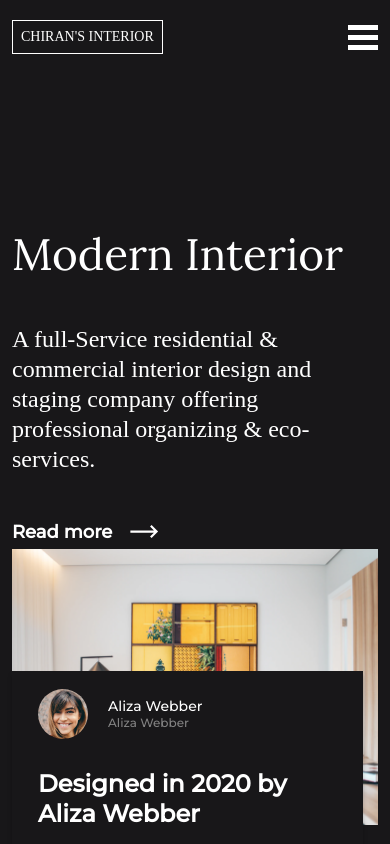
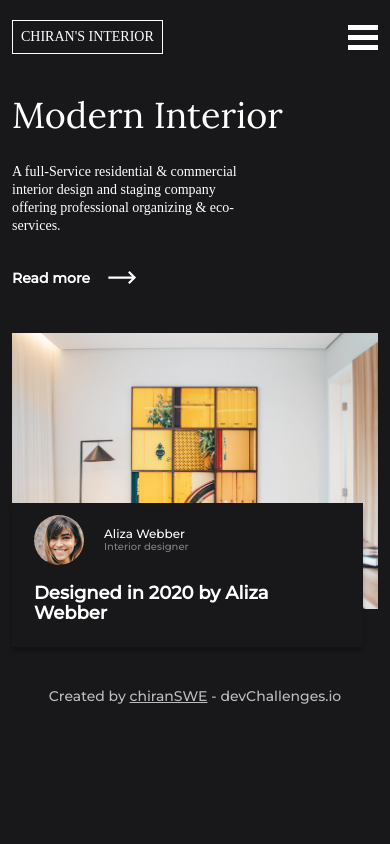
Before and after one commit to TheChiran/interior-consultant, a website built with Vite: page index.html in a window 390 px wide. Shown: the top 844 px of the page. Built offline with nearby package versions, Linux system fonts and the light colour scheme.

Commit message:
[Task-> 1. Added responsiveness ]

```diff
--- a/index.html
+++ b/index.html
@@ -54,7 +54,7 @@
                 <img src="./src/assets/images/static/photo2.png" alt="">
                 <div class="__info__detail">
                   <h2 class="name">Aliza Webber</h2>
-                  <h2 class="designation">Aliza Webber</h2>
+                  <h2 class="designation">Interior designer</h2>
                 </div>
               </div>
               <p class="designed-by">Designed in 2020 by Aliza Webber</p>
--- a/src/assets/scripts/main.ts
+++ b/src/assets/scripts/main.ts
@@ -3,15 +3,18 @@ function eventListeners(){
     const buttonElement = document.getElementById('ham_menu') !;
     const crossButtonElement = document.querySelector('.cross') !;
     const menuElement = document.querySelector('.menu-mobile') !;
+    const body = document.querySelector('body') !;
     const hamBtnCallback = (): void=>{
         if(buttonElement !== null){
             menuElement.classList.add('menu-opened');
+            body.style.overflow = 'hidden';
         }
     }
 
     const crossBtnCallback = (): void=>{
         if(crossButtonElement !== null){
             menuElement.classList.remove('menu-opened');
+            body.style.overflow = 'auto';
         }
     }
 
@@ -24,7 +27,6 @@ function eventListeners(){
         }
     });
 
-    buttonElement.removeEventListener('click',hamBtnCallback);
 }
 
 export default function main(){
--- a/src/assets/styles/style.scss
+++ b/src/assets/styles/style.scss
@@ -39,7 +39,7 @@ body {
     width: 100%;
     height: 100vh;
     z-index: 2;
-    top: -100%;
+    top: -120%;
     right: 0;
     transition: 0.5S;
     background: #181719;
@@ -48,11 +48,6 @@ body {
         display: block;
 
         .cross{
-            // position: relative;
-            // top: 0;
-            // right: 0;
-            // width: fit-content;
-
             &::before{
                 content: "";
                 width: 22px;
@@ -60,7 +55,7 @@ body {
                 background-color: #FFFFFF;
                 position: absolute;
                 right: 20px;
-                top: 22px;
+                top: 35px;
                 transform: rotate(-45deg);
             }
 
@@ -71,7 +66,7 @@ body {
                 background-color: #FFFFFF;
                 position: absolute;
                 right: 20px;
-                top: 22px;
+                top: 35px;
                 transform: rotate(45deg);
             }
         }
@@ -159,6 +154,11 @@ header {
             line-height: 60px;
             color: #FFFFFF;
             margin: 0;
+
+            @media(max-width: 426px){
+                font-size: 36px;
+                line-height: 46px;
+            }
         }
 
         .__content{
@@ -167,6 +167,12 @@ header {
             line-height: 30px;
             color: #FFFFFF;
             margin: 0;
+
+            @media(max-width: 426px){
+                font-size: 14px;
+                line-height: 18px;
+                max-width: 250px;
+            }
         }
 
         .read-more{
@@ -187,10 +193,16 @@ header {
                     width: 35px;
                 }
             }
+
+            @media(max-width: 769px){
+                font-size: 14px;
+                line-height: 18px;
+            }
         }
 
         @media(max-width: 769px){
             grid-column: 1 / -1;
+            row-gap: 25px;
         }
     }
 
@@ -244,6 +256,11 @@ header {
                         font-size: 14px;
                         line-height: 18px;
                         color: #FFFFFF;
+
+                        @media(max-width: 769px){
+                            font-size: 12px;
+                            line-height: 15px;
+                        }
                     }
 
                     .designation{
@@ -252,6 +269,11 @@ header {
                         font-size: 12px;
                         line-height: 16px;
                         color: #828282;
+
+                        @media(max-width: 769px){
+                            font-size: 10px;
+                            line-height: 12px;
+                        }
                     }
                 }
 
@@ -262,6 +284,16 @@ header {
                     line-height: 30px;
                     color: #FFFFFF;
                     margin: 0;
+
+                    @media(max-width: 769px){
+                        font-size: 18px;
+                        line-height: 20px;
+                    }
+                }
+
+                @media(max-width: 769px){
+                    padding: 12px 22px 24px 22px;
+                    row-gap: 18px;
                 }
             }
         }
@@ -275,6 +307,8 @@ header {
         display: flex;
         grid-template-columns: unset;
         flex-direction: column;
+        margin-top: 38px;
+        row-gap: 38px;
     }
 }
 
@@ -283,6 +317,10 @@ footer{
     width: 100%;
     grid-column: 1 / -1;
     margin-top: 160px;
+
+    @media(max-width: 769px){
+        margin-top: 80px;
+    }
 }
 
 footer p,a{
```
